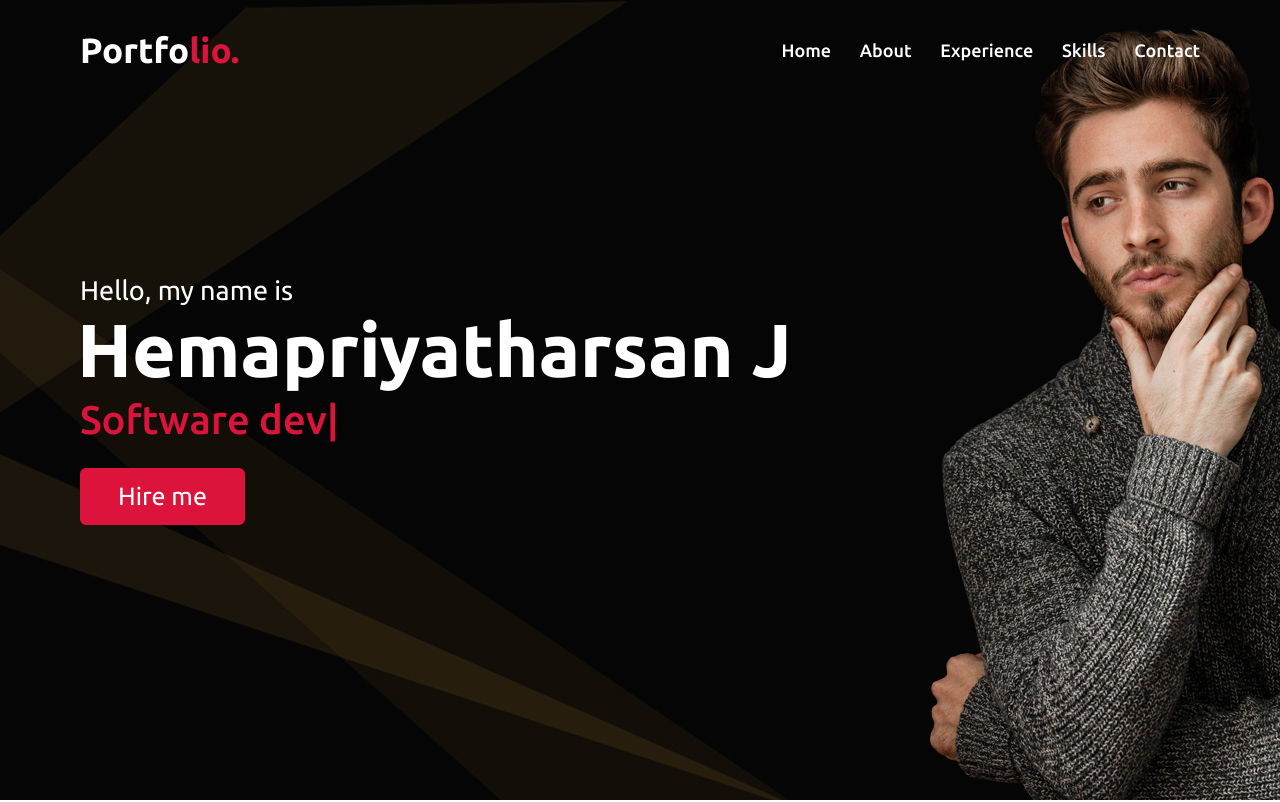
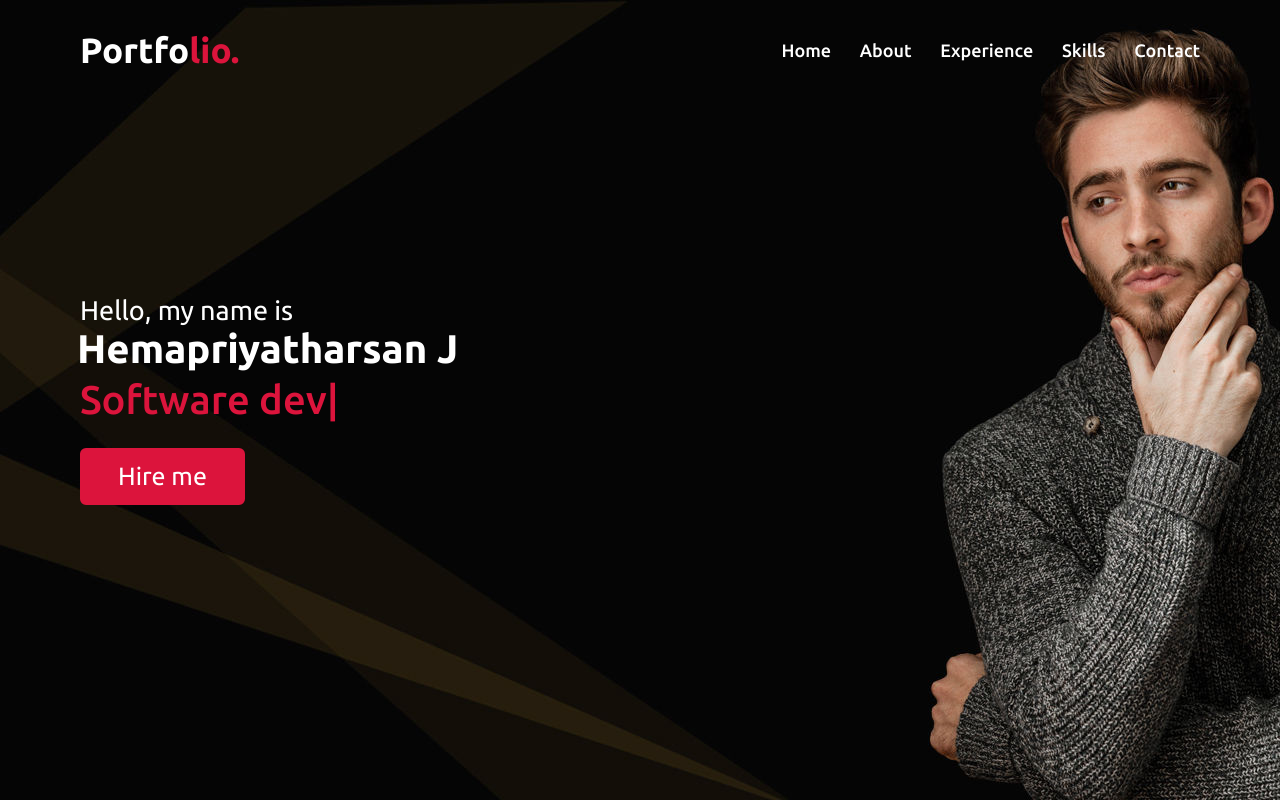
Before and after one commit to Hemapriyatharsan27/Portfolio-2024, a plain HTML site: page index.html in a window 1280 px wide. Shown: the top 802 px of the page. Drawn offline with nearby package versions, Linux system fonts and the light colour scheme.

Commit message:
CSS - 187
Changed font size for username

```diff
--- a/style.css
+++ b/style.css
@@ -184,7 +184,7 @@ section .title::after{
     font-size: 27px;
 }
 .home .home-content .text-2{
-    font-size: 75px;
+    font-size: 40px;
     font-weight: 600;
     margin-left: -3px;
 }
```
